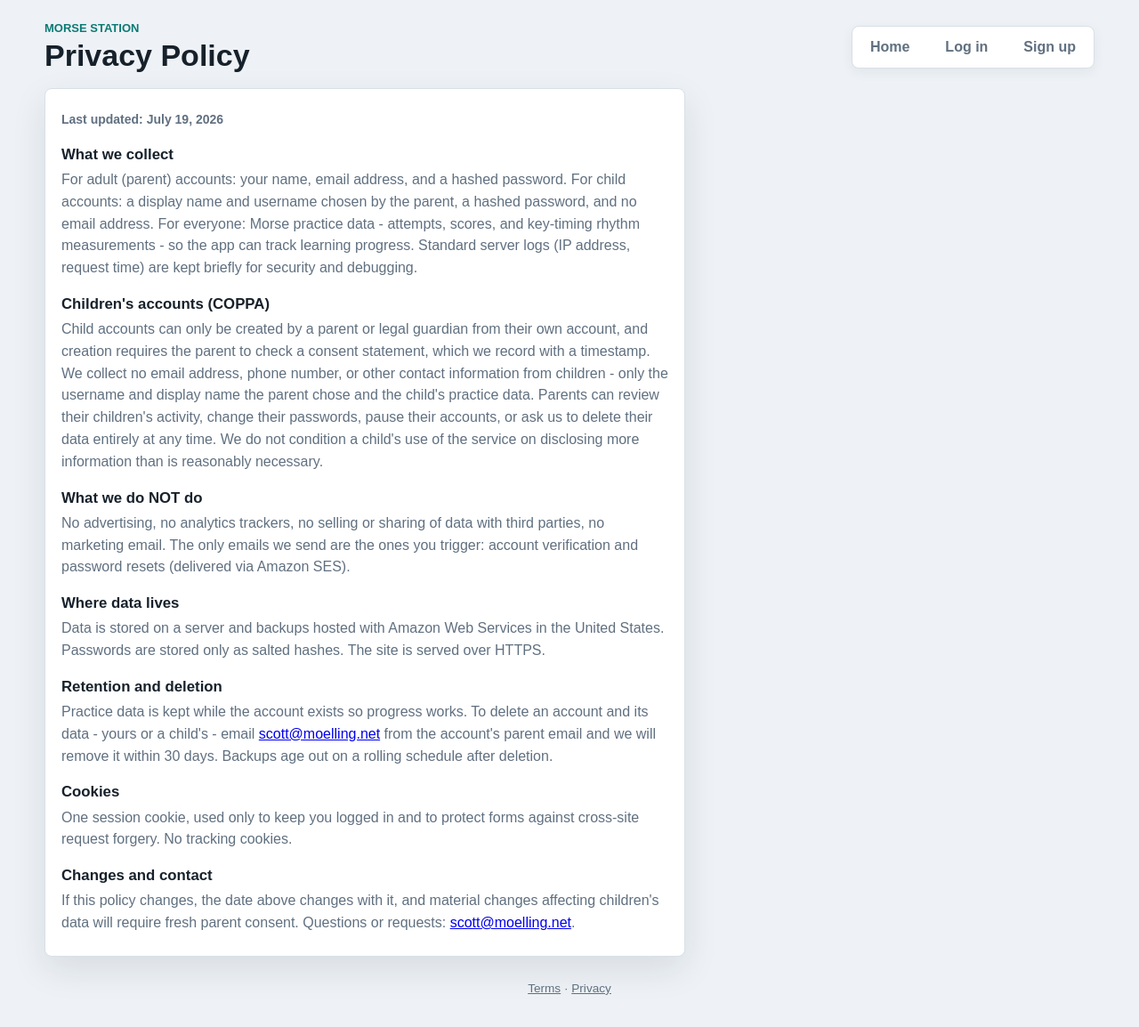
After one commit to luminerdy/morseWeb, a Flask app: page /privacy in a window 1280 px wide. The commit adds this page. Shown: the whole page at 89% size. Run offline with Flask 3, Linux system fonts and the light colour scheme.

Commit message:
Phase 4: ToS/privacy pages, signup agreement, input caps, pip-audit CI, loadtest
- Public /terms and /privacy with COPPA parent-consent language; signup
  requires agreement; family consent links the policy; footer links.
- Validation pass: email/password/username length caps across auth and
  family; signup adds a 30/day rate cap. CAPTCHA deliberately skipped:
  email verification + rate limits suffice at family scale.
- pip-audit job in CI (clean today) over app and prod requirements.
- tools/loadtest/locustfile.py: 50 shared-session keyers against the
  real gunicorn+SQLite stack.

Co-Authored-By: Claude Fable 5 <noreply@anthropic.com>

```diff
--- a/app.py
+++ b/app.py
@@ -178,6 +178,16 @@ def practice_prompt_payload(mode):
         "score": practice_mode_score(practice_letters, mode),
         "overall": get_learning_overall(practice_letters),
     }
+
+
+@app.route("/terms")
+def terms():
+    return render_template("terms.html")
+
+
+@app.route("/privacy")
+def privacy():
+    return render_template("privacy.html")
 
 
 @app.route("/healthz")
--- a/auth.py
+++ b/auth.py
@@ -32,6 +32,9 @@ RESET_MAX_AGE_SECONDS = 60 * 60 * 2
 ADULT_PASSWORD_MIN = 8
 CHILD_PASSWORD_MIN = 4
 MAX_NAME_CHARS = 60
+MAX_EMAIL_CHARS = 254
+MAX_PASSWORD_CHARS = 256
+MAX_USERNAME_CHARS = 30
 
 
 class User(UserMixin):
@@ -115,11 +118,16 @@ def normalize_email(value):
 
 
 def valid_email(value):
-    return bool(re.fullmatch(r"[^@\s]+@[^@\s]+\.[^@\s]+", value))
+    return len(value) <= MAX_EMAIL_CHARS and bool(
+        re.fullmatch(r"[^@\s]+@[^@\s]+\.[^@\s]+", value))
+
+
+def valid_password_length(value, minimum):
+    return minimum <= len(value) <= MAX_PASSWORD_CHARS
 
 
 def normalize_username(value):
-    return re.sub(r"[^a-z0-9-]", "", str(value or "").strip().lower())
+    return re.sub(r"[^a-z0-9-]", "", str(value or "").strip().lower())[:MAX_USERNAME_CHARS]
 
 
 def unique_slug(base):
@@ -133,7 +141,7 @@ def unique_slug(base):
 
 
 @bp.route("/signup", methods=["GET", "POST"])
-@limiter.limit("10 per hour", methods=["POST"])
+@limiter.limit("10 per hour;30 per day", methods=["POST"])
 def signup():
     if request.method == "GET":
         return render_template("signup.html")
@@ -142,16 +150,19 @@ def signup():
     email = normalize_email(request.form.get("email"))
     password = request.form.get("password", "")
     confirm = request.form.get("confirm", "")
+    agreed = request.form.get("terms") == "yes"
 
     error = None
     if not name:
         error = "Please enter your name."
     elif not valid_email(email):
         error = "Please enter a valid email address."
-    elif len(password) < ADULT_PASSWORD_MIN:
-        error = f"Password must be at least {ADULT_PASSWORD_MIN} characters."
+    elif not valid_password_length(password, ADULT_PASSWORD_MIN):
+        error = f"Password must be {ADULT_PASSWORD_MIN}-{MAX_PASSWORD_CHARS} characters."
     elif password != confirm:
         error = "Passwords do not match."
+    elif not agreed:
+        error = "Please agree to the Terms of Service and Privacy Policy."
 
     if error:
         flash(error, "error")
@@ -220,8 +231,8 @@ def login():
     if request.method == "GET":
         return render_template("login.html")
 
-    identifier = str(request.form.get("identifier", "")).strip()
-    password = request.form.get("password", "")
+    identifier = str(request.form.get("identifier", "")).strip()[:MAX_EMAIL_CHARS]
+    password = request.form.get("password", "")[:MAX_PASSWORD_CHARS + 1]
 
     if "@" in identifier:
         user = storage.get_user_by_email(normalize_email(identifier))
@@ -288,8 +299,8 @@ def reset_password(token):
 
     password = request.form.get("password", "")
     confirm = request.form.get("confirm", "")
-    if len(password) < ADULT_PASSWORD_MIN:
-        flash(f"Password must be at least {ADULT_PASSWORD_MIN} characters.", "error")
+    if not valid_password_length(password, ADULT_PASSWORD_MIN):
+        flash(f"Password must be {ADULT_PASSWORD_MIN}-{MAX_PASSWORD_CHARS} characters.", "error")
         return render_template("reset.html", token=token), 400
     if password != confirm:
         flash("Passwords do not match.", "error")
--- a/family.py
+++ b/family.py
@@ -14,7 +14,8 @@ from werkzeug.security import generate_password_hash
 
 import storage
 from auth import (
-    CHILD_PASSWORD_MIN, MAX_NAME_CHARS, normalize_username, role_required,
+    CHILD_PASSWORD_MIN, MAX_NAME_CHARS, MAX_USERNAME_CHARS,
+    normalize_username, role_required, valid_password_length,
 )
 
 bp = Blueprint("family", __name__, url_prefix="/family")
@@ -49,17 +50,18 @@ def family_home():
 @bp.route("/children", methods=["POST"])
 @role_required("parent", "admin")
 def add_child():
-    username = normalize_username(request.form.get("username"))
+    submitted_username = str(request.form.get("username", "")).strip()
+    username = normalize_username(submitted_username)
     name = str(request.form.get("name", "")).strip()[:MAX_NAME_CHARS]
     password = request.form.get("password", "")
     consent = request.form.get("consent") == "yes"
 
     error = None
-    if not username:
-        error = "Please choose a username (letters, numbers, dashes)."
+    if not username or len(submitted_username) > MAX_USERNAME_CHARS:
+        error = f"Please choose a username of up to {MAX_USERNAME_CHARS} letters, numbers, or dashes."
     elif not name:
         error = "Please enter the child's display name."
-    elif len(password) < CHILD_PASSWORD_MIN:
+    elif not valid_password_length(password, CHILD_PASSWORD_MIN):
         error = f"Password must be at least {CHILD_PASSWORD_MIN} characters."
     elif not consent:
         error = "Parent consent is required to create a child account."
@@ -90,7 +92,7 @@ def add_child():
 def reset_child_password(child_id):
     child = _own_child_or_404(child_id)
     password = request.form.get("password", "")
-    if len(password) < CHILD_PASSWORD_MIN:
+    if not valid_password_length(password, CHILD_PASSWORD_MIN):
         flash(f"Password must be at least {CHILD_PASSWORD_MIN} characters.", "error")
     else:
         storage.update_user(child["id"], password_hash=generate_password_hash(password))
--- a/static/style.css
+++ b/static/style.css
@@ -1128,3 +1128,31 @@ input[type="range"] + .button {
     gap: 6px;
     margin: 2px 6px 2px 0;
 }
+
+/* --- Phase 4: legal pages, footer ----------------------------------- */
+
+.legal-panel {
+    max-width: 720px;
+}
+
+.legal-panel h2 {
+    margin: 18px 0 6px;
+    font-size: 1.05rem;
+}
+
+.legal-panel p {
+    margin: 6px 0;
+    color: var(--muted);
+    line-height: 1.55;
+}
+
+.site-footer {
+    margin-top: 28px;
+    text-align: center;
+    color: var(--muted);
+    font-size: 0.85rem;
+}
+
+.site-footer a {
+    color: var(--muted);
+}
--- a/templates/base.html
+++ b/templates/base.html
@@ -21,6 +21,10 @@
             {% include "_flash.html" %}
             {% block content %}{% endblock %}
         </main>
+
+        <footer class="site-footer">
+            <a href="/terms">Terms</a> · <a href="/privacy">Privacy</a>
+        </footer>
     </div>
 </body>
 </html>
--- a/templates/family.html
+++ b/templates/family.html
@@ -74,6 +74,8 @@
             <label class="consent-row">
                 <input type="checkbox" name="consent" value="yes" required>
                 {{ consent_statement }}
+                See the <a href="/privacy">Privacy Policy</a> for what is
+                stored about your child and your rights as a parent.
             </label>
 
             <div class="action-row">
--- a/templates/index.html
+++ b/templates/index.html
@@ -167,6 +167,10 @@
                 </section>
             </aside>
         </main>
+
+        <footer class="site-footer">
+            <a href="/terms">Terms</a> · <a href="/privacy">Privacy</a>
+        </footer>
     </div>
 
 <script src="/static/app.js?v=1"></script>
--- /dev/null
+++ b/templates/privacy.html
@@ -0,0 +1,56 @@
+{% extends "base.html" %}
+{% block title %}Privacy Policy{% endblock %}
+{% block heading %}Privacy Policy{% endblock %}
+{% block content %}
+    <section class="panel legal-panel">
+        <p class="panel-meta">Last updated: July 19, 2026</p>
+
+        <h2>What we collect</h2>
+        <p>For adult (parent) accounts: your name, email address, and a hashed
+        password. For child accounts: a display name and username chosen by the
+        parent, a hashed password, and no email address. For everyone: Morse
+        practice data - attempts, scores, and key-timing rhythm measurements -
+        so the app can track learning progress. Standard server logs (IP
+        address, request time) are kept briefly for security and debugging.</p>
+
+        <h2>Children's accounts (COPPA)</h2>
+        <p>Child accounts can only be created by a parent or legal guardian
+        from their own account, and creation requires the parent to check a
+        consent statement, which we record with a timestamp. We collect no
+        email address, phone number, or other contact information from
+        children - only the username and display name the parent chose and the
+        child's practice data. Parents can review their children's activity,
+        change their passwords, pause their accounts, or ask us to delete
+        their data entirely at any time. We do not condition a child's use of
+        the service on disclosing more information than is reasonably
+        necessary.</p>
+
+        <h2>What we do NOT do</h2>
+        <p>No advertising, no analytics trackers, no selling or sharing of
+        data with third parties, no marketing email. The only emails we send
+        are the ones you trigger: account verification and password resets
+        (delivered via Amazon SES).</p>
+
+        <h2>Where data lives</h2>
+        <p>Data is stored on a server and backups hosted with Amazon Web
+        Services in the United States. Passwords are stored only as salted
+        hashes. The site is served over HTTPS.</p>
+
+        <h2>Retention and deletion</h2>
+        <p>Practice data is kept while the account exists so progress works.
+        To delete an account and its data - yours or a child's - email
+        <a href="mailto:scott@moelling.net">scott@moelling.net</a> from the
+        account's parent email and we will remove it within 30 days. Backups
+        age out on a rolling schedule after deletion.</p>
+
+        <h2>Cookies</h2>
+        <p>One session cookie, used only to keep you logged in and to protect
+        forms against cross-site request forgery. No tracking cookies.</p>
+
+        <h2>Changes and contact</h2>
+        <p>If this policy changes, the date above changes with it, and
+        material changes affecting children's data will require fresh parent
+        consent. Questions or requests:
+        <a href="mailto:scott@moelling.net">scott@moelling.net</a>.</p>
+    </section>
+{% endblock %}
--- a/templates/signup.html
+++ b/templates/signup.html
@@ -27,6 +27,12 @@
             <input id="confirm" name="confirm" type="password" required
                    minlength="8" autocomplete="new-password">
 
+            <label class="consent-row">
+                <input type="checkbox" name="terms" value="yes" required>
+                I agree to the <a href="/terms">Terms of Service</a> and
+                <a href="/privacy">Privacy Policy</a>.
+            </label>
+
             <div class="action-row">
                 <button type="submit" class="button primary">Sign up</button>
             </div>
```
Also changed, not shown: templates/terms.html (added, +43 -0 lines), tests/test_auth.py (+18 -1 lines), tests/test_family_admin.py (+7 -0 lines), tools/loadtest/locustfile.py (added, +72 -0 lines), .github/workflows/tests.yml.
